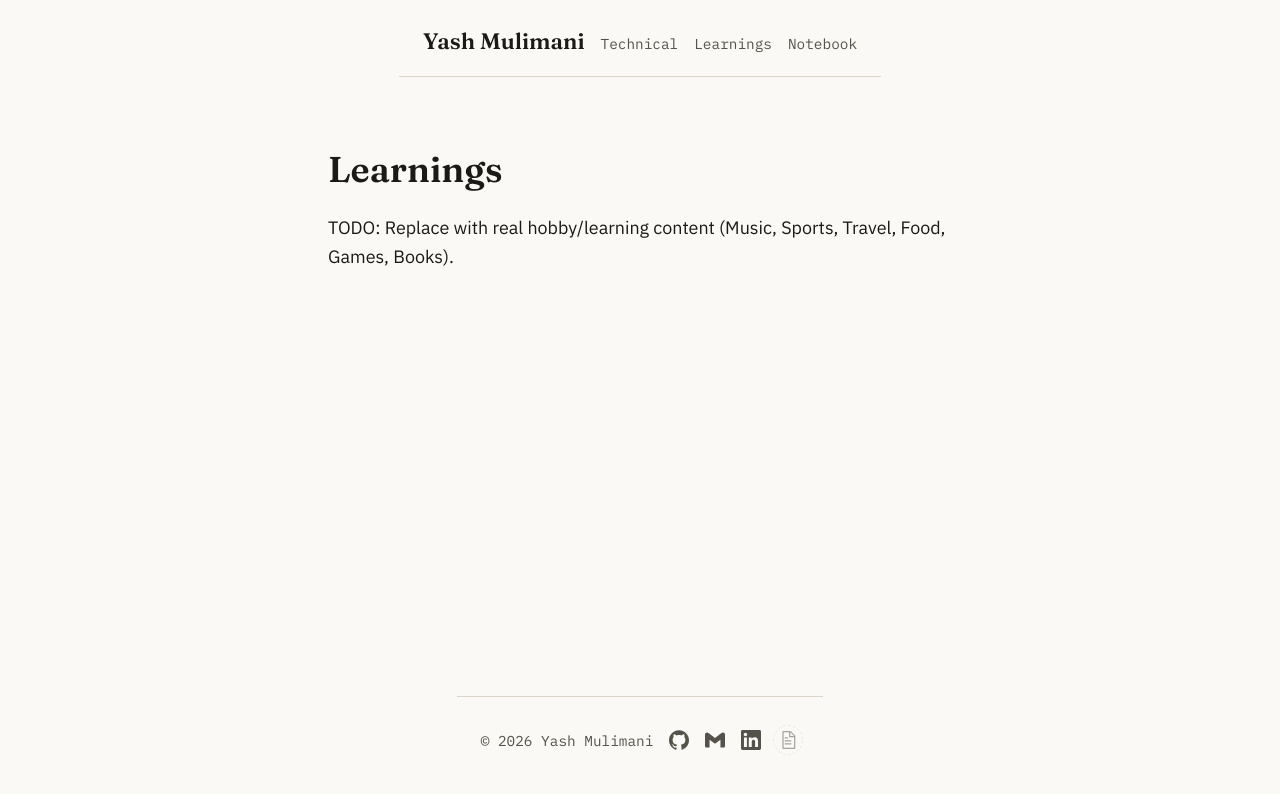
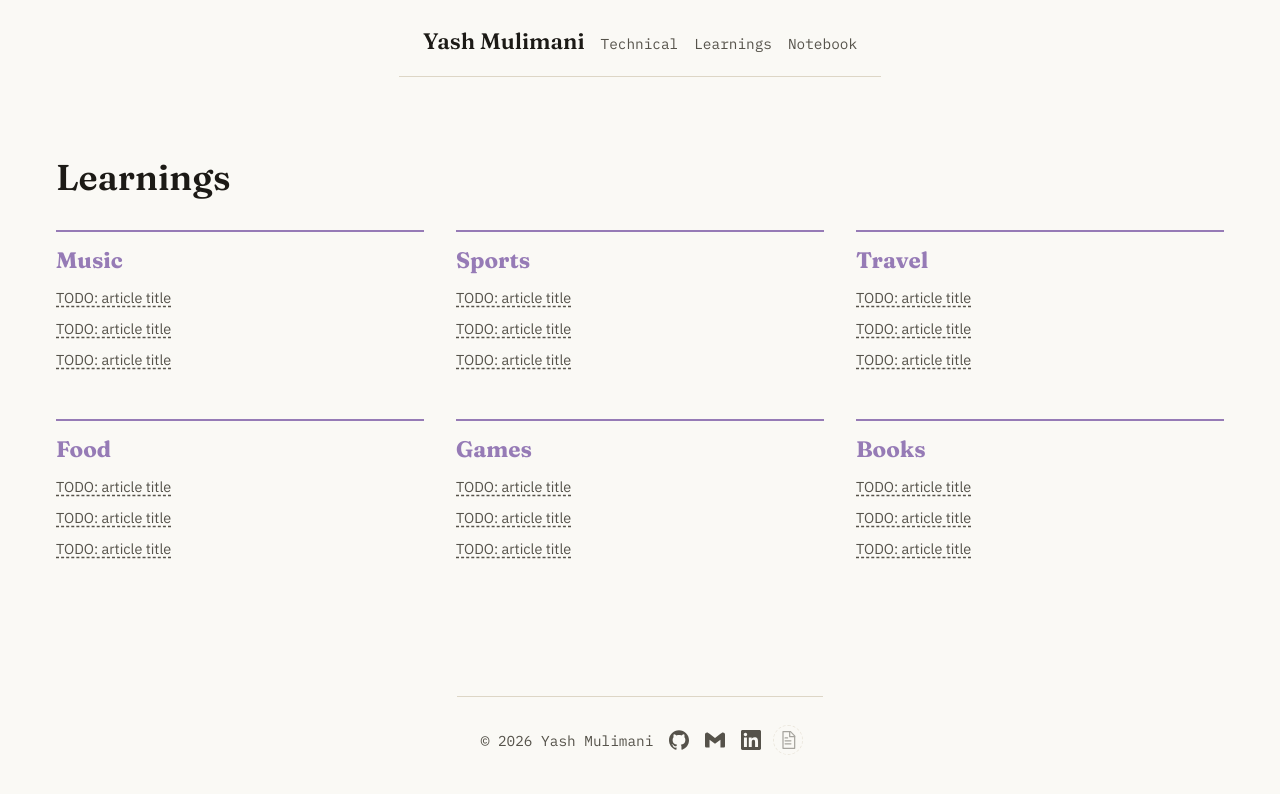
Before and after one commit to imsqsh/personal-website, a Next.js app: page /learnings in a window 1280 px wide. Shown: the top 794 px of the page. Built offline with nearby package versions, Linux system fonts and the light colour scheme.

Commit message:
feat: add Learnings category grid (Music, Sports, Travel, Food, Games, Books)

```diff
--- /dev/null
+++ b/app/learnings/page.module.css
@@ -0,0 +1,63 @@
+.wrap {
+  width: 100vw;
+  position: relative;
+  left: 50%;
+  transform: translateX(-50%);
+}
+
+.wrapInner {
+  max-width: var(--page-max-width);
+  margin: 0 auto;
+  padding: 0 var(--space-5) var(--space-7);
+}
+
+.title {
+  margin: var(--space-6) 0 var(--space-6);
+}
+
+.grid {
+  display: grid;
+  grid-template-columns: repeat(3, 1fr);
+  gap: var(--space-7) var(--space-6);
+}
+
+@media (max-width: 900px) {
+  .grid {
+    grid-template-columns: repeat(2, 1fr);
+  }
+}
+
+@media (max-width: 560px) {
+  .grid {
+    grid-template-columns: 1fr;
+  }
+}
+
+.category {
+  padding-top: var(--space-4);
+  border-top: 2px solid var(--color-accent-secondary);
+}
+
+.categoryTitle {
+  margin: 0 0 var(--space-3);
+  font-size: var(--step-1);
+  font-weight: 700;
+  color: var(--color-accent-secondary);
+}
+
+.articleList {
+  display: flex;
+  flex-direction: column;
+  gap: var(--space-2);
+  margin: 0;
+  padding: 0;
+  list-style: none;
+}
+
+.article {
+  color: var(--color-ink-muted);
+  font-size: var(--step--1);
+  text-decoration: underline dashed;
+  text-underline-offset: 3px;
+  width: fit-content;
+}
--- a/app/learnings/page.tsx
+++ b/app/learnings/page.tsx
@@ -1,15 +1,29 @@
 import type { Metadata } from "next";
+import { learningCategories } from "@/data/learnings";
+import styles from "./page.module.css";
 
 export const metadata: Metadata = { title: "Learnings" };
 
 export default function LearningsPage() {
   return (
-    <>
-      <h1>Learnings</h1>
-      <p>
-        TODO: Replace with real hobby/learning content (Music, Sports,
-        Travel, Food, Games, Books).
-      </p>
-    </>
+    <div className={styles.wrap}>
+      <div className={styles.wrapInner}>
+        <h1 className={styles.title}>Learnings</h1>
+        <div className={styles.grid}>
+          {learningCategories.map((category) => (
+            <div key={category.name} className={styles.category}>
+              <h2 className={styles.categoryTitle}>{category.name}</h2>
+              <ul className={styles.articleList}>
+                {category.articles.map((article, index) => (
+                  <li key={index} className={styles.article}>
+                    {article}
+                  </li>
+                ))}
+              </ul>
+            </div>
+          ))}
+        </div>
+      </div>
+    </div>
   );
 }
--- /dev/null
+++ b/data/learnings.ts
@@ -0,0 +1,57 @@
+export type LearningCategory = {
+  name: string;
+  articles: string[];
+};
+
+// TODO: replace with real article links once individual pages exist for
+// each. Titles are placeholders — see PRODUCT.md content-integrity rules.
+export const learningCategories: LearningCategory[] = [
+  {
+    name: "Music",
+    articles: [
+      "TODO: article title",
+      "TODO: article title",
+      "TODO: article title",
+    ],
+  },
+  {
+    name: "Sports",
+    articles: [
+      "TODO: article title",
+      "TODO: article title",
+      "TODO: article title",
+    ],
+  },
+  {
+    name: "Travel",
+    articles: [
+      "TODO: article title",
+      "TODO: article title",
+      "TODO: article title",
+    ],
+  },
+  {
+    name: "Food",
+    articles: [
+      "TODO: article title",
+      "TODO: article title",
+      "TODO: article title",
+    ],
+  },
+  {
+    name: "Games",
+    articles: [
+      "TODO: article title",
+      "TODO: article title",
+      "TODO: article title",
+    ],
+  },
+  {
+    name: "Books",
+    articles: [
+      "TODO: article title",
+      "TODO: article title",
+      "TODO: article title",
+    ],
+  },
+];
```
Also changed, not shown: 1 other file (tests, documents, lock files or other folders).
